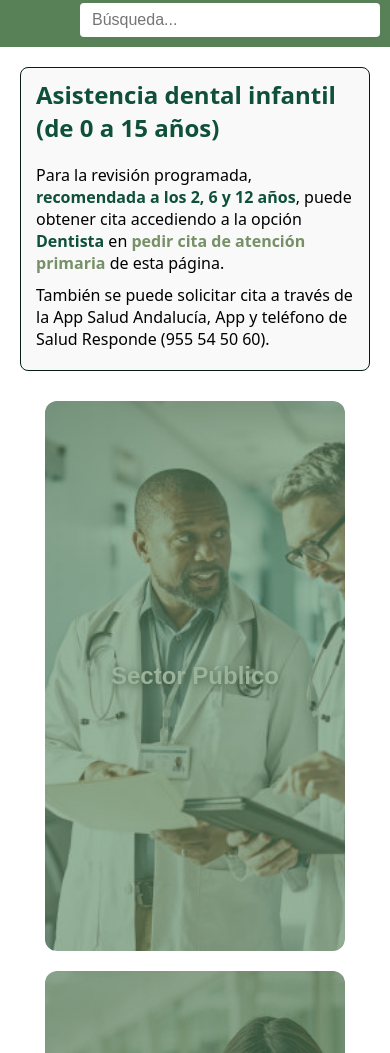
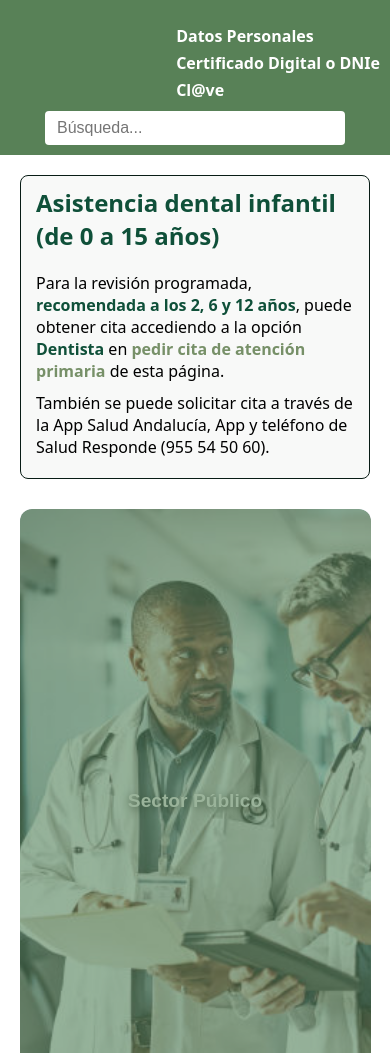
Before and after one commit to JulioMDH14/ClicSalud, a plain HTML site: page index.html in a window 390 px wide. Shown: the part 214-1267 px from the top of the page. Drawn offline with Linux system fonts and the light colour scheme.

Commit message:
Update clicsaludEstlos.css

```diff
--- a/clicsaludEstlos.css
+++ b/clicsaludEstlos.css
@@ -1,3 +1,4 @@
+/* Estilos base */
 body {
     margin: 0;
     padding: 0;
@@ -230,3 +231,47 @@ img {
     color: #1e5a2e;
     text-decoration: underline;
 }
+
+/* 🎯 Media Queries para móviles */
+@media (max-width: 600px) {
+    #publico,
+    #privado {
+        width: 90vw;
+        max-width: 100%;
+        height: auto;
+        aspect-ratio: 3 / 5;
+        font-size: 1.2rem;
+    }
+
+    #selector-sector {
+        flex-direction: column;
+        align-items: center;
+    }
+
+    #info-publico {
+        grid-template-columns: 1fr; /* Una columna en pantallas pequeñas */
+    }
+
+    #logo-consejeria {
+        flex-direction: column;
+        align-items: flex-start;
+    }
+
+    #logo-consejeria h1 {
+        margin-top: 10px;
+    }
+
+    #acceso {
+        align-items: flex-start;
+        margin-top: 10px;
+    }
+
+    #busqueda {
+        justify-content: center;
+    }
+
+    .bloque-opcion picture img {
+        width: 100px;
+        height: 100px;
+    }
+}
```
